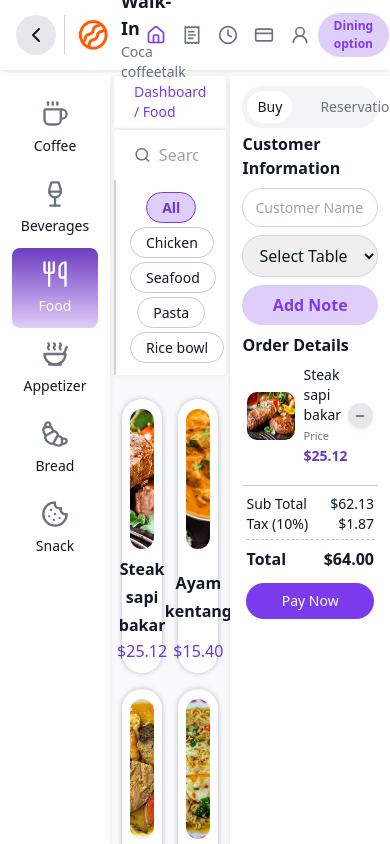
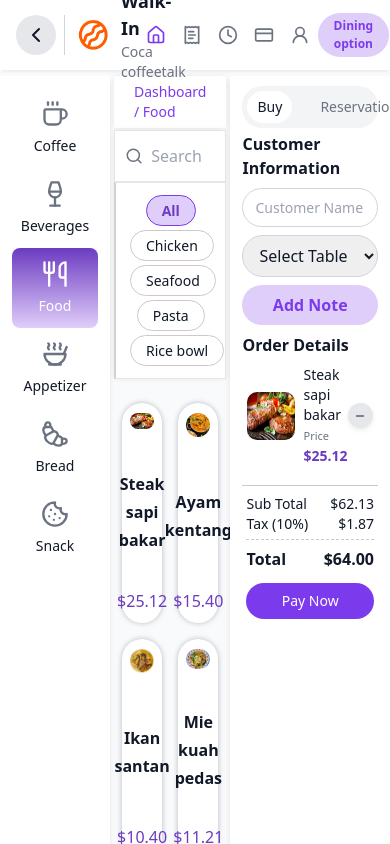
Before and after one commit to noobster101-ui/restoapp, a Next.js app: page /dashboard in a window 390 px wide. Shown: the top 844 px of the page. Built offline with nearby package versions, Linux system fonts and the light colour scheme.

Commit message:
CSS Update

```diff
--- a/src/styles/globals.scss
+++ b/src/styles/globals.scss
@@ -343,7 +343,7 @@ body {
   }
 
   img {
-    height: 160px;
+    height: 200px;
     width: 100%;
     object-fit: cover;
     border-radius: 12px;
@@ -1261,7 +1261,12 @@ body {
   border-color: var(--color-theme-dark) !important;
 }
 
-@media (max-width: 1100px) {
+@media (max-width: 1200px) {
+  .menu-item img{
+    height: 160px;
+  }
+}
+  @media (max-width: 1100px) {
   .right-sidebar .order-details {
     height: 120px;
   }
@@ -1349,3 +1354,18 @@ body {
     padding: 7px 15px;
   }
 }
+
+@media (max-width: 700px) {
+  .menu-item img{
+    height: auto;
+  }
+  .table-controls{
+    padding: 0;
+  }
+  .filter-tabs,
+  .search-bar{
+    width: 100%;
+    padding: 5px 10px;
+    border: 1px solid #e7e6e6;
+  }
+}
```
